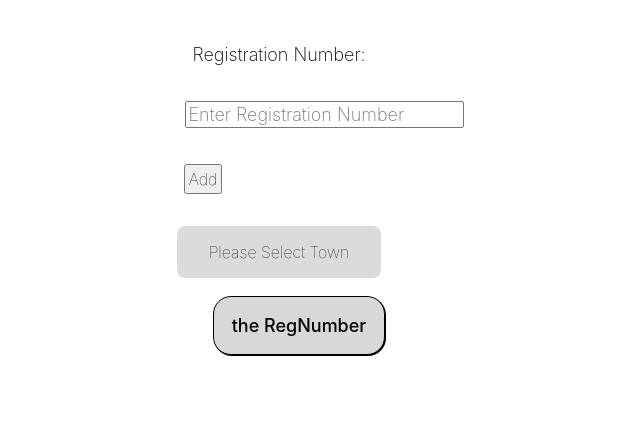
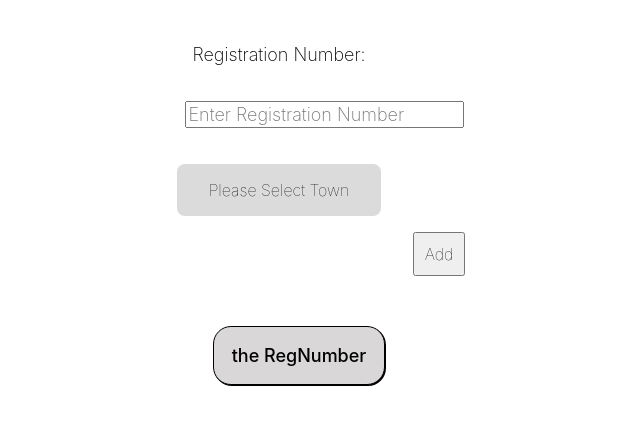
Before and after one commit to Loreen-netizen/registration_numbers, a plain HTML site: page index.html in a window 1280 px wide. Shown: the whole page, without its empty margins (361-1001 px from the left). Drawn offline with Linux system fonts and the light colour scheme.

Commit message:
drop down menu added

```diff
--- a/index.html
+++ b/index.html
@@ -12,19 +12,16 @@
 
      <input type="text" placeholder="Enter Registration Number" id="regNumberInput">
 
-     <button class = "buttons" id="addButton">Add</button>
-
      <div class = "townsWrapper">
         <div class = "dropDownLabel">
             Please Select Town
-        <!-- <div class="dropDownItems"> -->
                 <ul class = "townsList"> <li class = "towns">Cape Town</li>
                       <li class = "towns">Paarl</li>
                      <li class = "towns">George</li>
                      <li class = "towns">Stellenbosch</li>
                </ul>
-        <!-- </div> -->
         </div>
+        <button class = "buttons" id="addButton">Add</button>
     </div>
 
 
--- a/registration_number.css
+++ b/registration_number.css
@@ -19,6 +19,12 @@
     font-family: ubuntu,-apple-system, BlinkMacSystemFont, 'Segoe UI', Roboto, Oxygen, Ubuntu, Cantarell, 'Open Sans', 'Helvetica Neue';
     font-weight: 100;
     font-size:medium;
+}
+
+#addButton{
+    margin-left:29.5em;
+    padding:10px;
+    margin-top:1em;
 }
 
 .townsWrapper{
```
Lines whose indentation alone changed are shown as unchanged.
